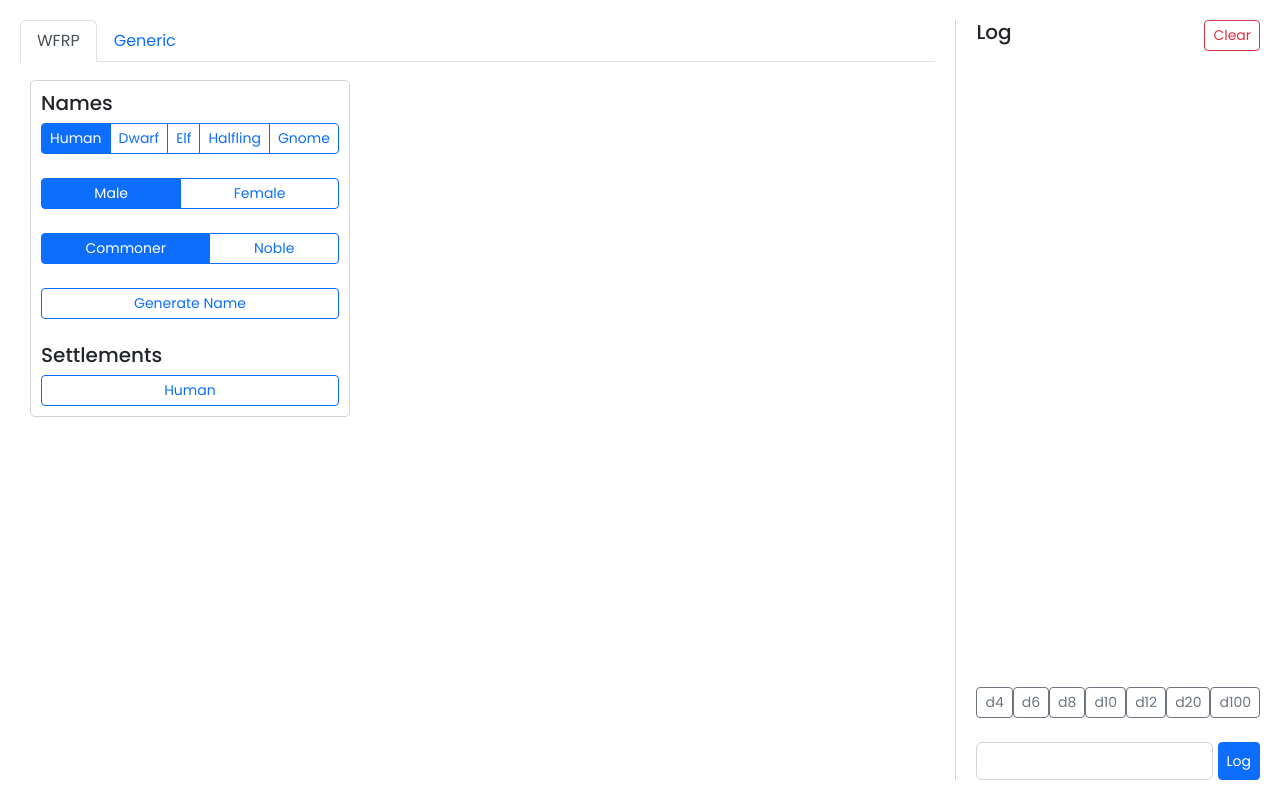
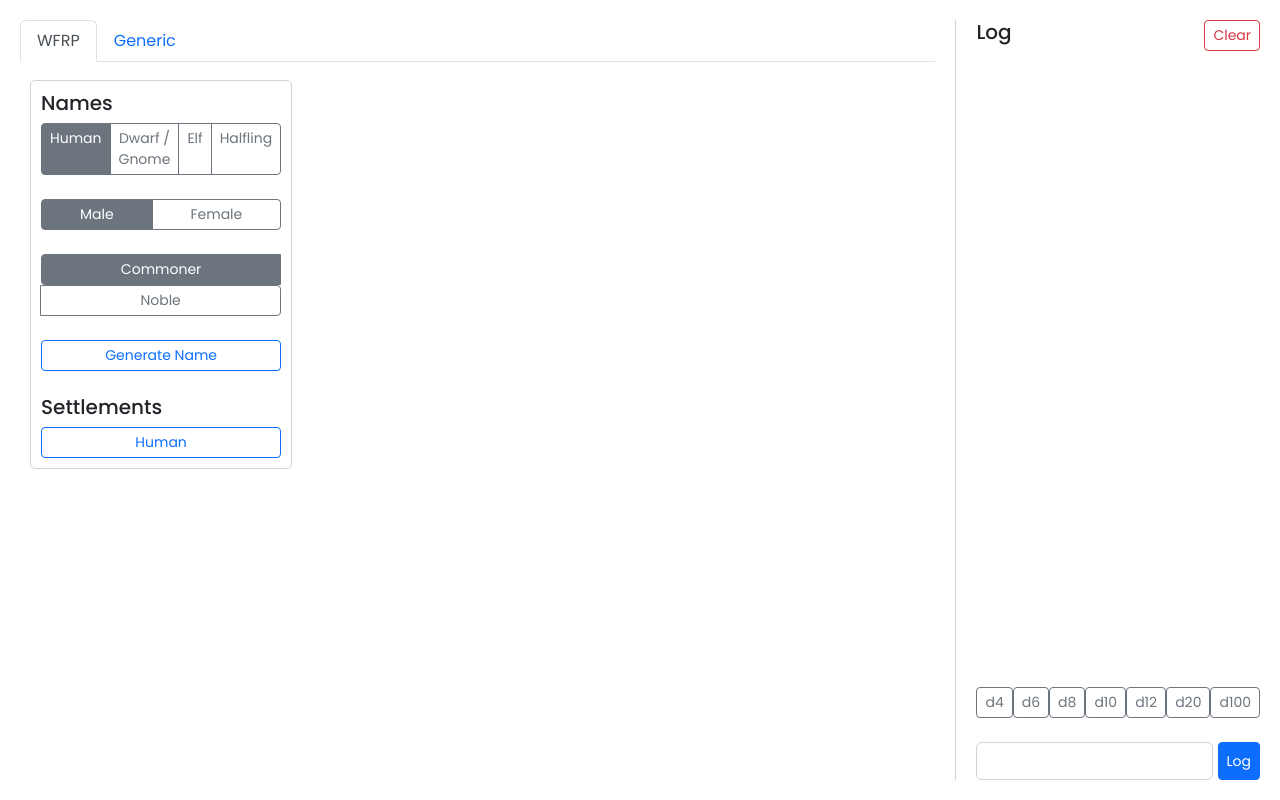
Before and after one commit to daniel-duliga/mangy, an Angular app: page / in a window 1280 px wide. Built offline with nearby package versions, Linux system fonts and the light colour scheme.

Commit message:
WFRP rest of names generator

```diff
--- a/src/app/components/wfrp/wfrp.component.html
+++ b/src/app/components/wfrp/wfrp.component.html
@@ -1,39 +1,41 @@
-<div style="display: grid; grid-template-columns: 1fr 1fr 1fr 1fr 1fr;">
+<div style="display: grid; grid-template-columns: 1fr 1fr 1fr 1fr;">
     <div class="section">
         <h5>Names</h5>
-        <div style="display: flex; flex-direction: column;">
+        <div class="flex-column">
             <div class="btn-group" role="group" aria-label="Basic radio toggle button group">
                 <input type="radio" class="btn-check btn-sm" name="race" value="human" [(ngModel)]="race" id="raceHuman" checked>
-                <label class="btn btn-outline-primary btn-sm" for="raceHuman">Human</label>
-                <input type="radio" class="btn-check btn-sm" name="race" value="dwarf" [(ngModel)]="race" id="raceDwarf">
-                <label class="btn btn-outline-primary btn-sm" for="raceDwarf">Dwarf</label>
+                <label class="btn btn-outline-secondary btn-sm" for="raceHuman">Human</label>
+                <input type="radio" class="btn-check btn-sm" name="race" value="dwarf/gnome" [(ngModel)]="race" id="raceDwarfGnome">
+                <label class="btn btn-outline-secondary btn-sm" for="raceDwarfGnome">Dwarf / Gnome</label>
                 <input type="radio" class="btn-check btn-sm" name="race" value="elf" [(ngModel)]="race" id="raceElf">
-                <label class="btn btn-outline-primary btn-sm" for="raceElf">Elf</label>
+                <label class="btn btn-outline-secondary btn-sm" for="raceElf">Elf</label>
                 <input type="radio" class="btn-check btn-sm" name="race" value="halfling" [(ngModel)]="race" id="raceHalfling">
-                <label class="btn btn-outline-primary btn-sm" for="raceHalfling">Halfling</label>
-                <input type="radio" class="btn-check btn-sm" name="race" value="gnome" [(ngModel)]="race" id="raceGnome">
-                <label class="btn btn-outline-primary btn-sm" for="raceGnome">Gnome</label>
+                <label class="btn btn-outline-secondary btn-sm" for="raceHalfling">Halfling</label>
             </div>
             <br>
+            <div *ngIf="race !== 'elf'" class="flex-column">
                 <div class="btn-group" role="group" aria-label="Basic radio toggle button group">
                     <input type="radio" class="btn-check btn-sm" name="gender" value="male" [(ngModel)]="gender" id="genderMale" checked>
-                <label class="btn btn-outline-primary btn-sm" for="genderMale">Male</label>
+                    <label class="btn btn-outline-secondary btn-sm" for="genderMale">Male</label>
                     <input type="radio" class="btn-check btn-sm" name="gender" value="female" [(ngModel)]="gender" id="genderFemale">
-                <label class="btn btn-outline-primary btn-sm" for="genderFemale">Female</label>
+                    <label class="btn btn-outline-secondary btn-sm" for="genderFemale">Female</label>
                 </div>
                 <br>
-            <div class="btn-group" role="group" aria-label="Basic radio toggle button group">
+            </div>
+            <div *ngIf="race === 'human'" class="flex-column">
+                <div class="btn-group flex-column" role="group" aria-label="Basic radio toggle button group">
                     <input type="radio" class="btn-check btn-sm" name="status" value="commoner" [(ngModel)]="status" id="statusCommoner" checked>
-                <label class="btn btn-outline-primary btn-sm" for="statusCommoner">Commoner</label>
+                    <label class="btn btn-outline-secondary btn-sm" for="statusCommoner">Commoner</label>
                     <input type="radio" class="btn-check btn-sm" name="status" value="noble" [(ngModel)]="status" id="statusNoble">
-                <label class="btn btn-outline-primary btn-sm" for="statusNoble">Noble</label>
+                    <label class="btn btn-outline-secondary btn-sm" for="statusNoble">Noble</label>
                 </div>
                 <br>
+            </div>
             <button class="btn btn-outline-primary btn-sm" (click)="rollName()">Generate Name</button>
         </div>
         <br>
         <h5>Settlements</h5>
-        <div style="display: flex; flex-direction: column;">
+        <div class="flex-column">
             <button class="btn btn-outline-primary btn-sm" (click)="rollHumanSettlement()">Human</button>
         </div>
     </div>
--- a/src/app/components/wfrp/wfrp.component.ts
+++ b/src/app/components/wfrp/wfrp.component.ts
@@ -10,7 +10,7 @@ import { DataService } from 'src/app/services/data.service';
   styleUrls: ['./wfrp.component.scss']
 })
 export class WfrpComponent implements OnInit {
-  race: 'human' | 'dwarf' | 'elf' | 'halfling' | 'gnome' = 'human';
+  race: 'human' | 'dwarf/gnome' | 'elf' | 'halfling' = 'human';
   gender: 'male' | 'female' = 'male';
   status: 'commoner' | 'noble' = 'commoner';
 
@@ -23,14 +23,16 @@ export class WfrpComponent implements OnInit {
   rollName() {
     if (this.race === 'human') {
       this.rollHumanName();
-    } else if (this.race === 'dwarf') {
+    } else if (this.race === 'dwarf/gnome') {
       this.rollDwarfName();
     } else if (this.race === 'elf') {
       this.rollElfName();
-    } else if (this.race === 'gnome') {
-
     } else if (this.race === 'halfling') {
-
+      if (this.gender === 'male') {
+        const forename = tables.names.human.forenames.male.roll(DiceUtil.rollDice('1d1000').sum).value;
+        const surname = tables.names.human.forenames.male.roll(DiceUtil.rollDice('1d1000').sum).value;
+        this.dataService.data.log.add(`${forename} ${surname}`);
+      }
     }
   }
 
--- a/src/styles.scss
+++ b/src/styles.scss
@@ -9,6 +9,11 @@
     font-family: 'Poppins';
 }
 
+.flex-column {
+    display: flex;
+    flex-direction: column;
+}
+
 .section {
     padding: 10px;
     margin: 10px;
```
Lines whose indentation alone changed are shown as unchanged.
